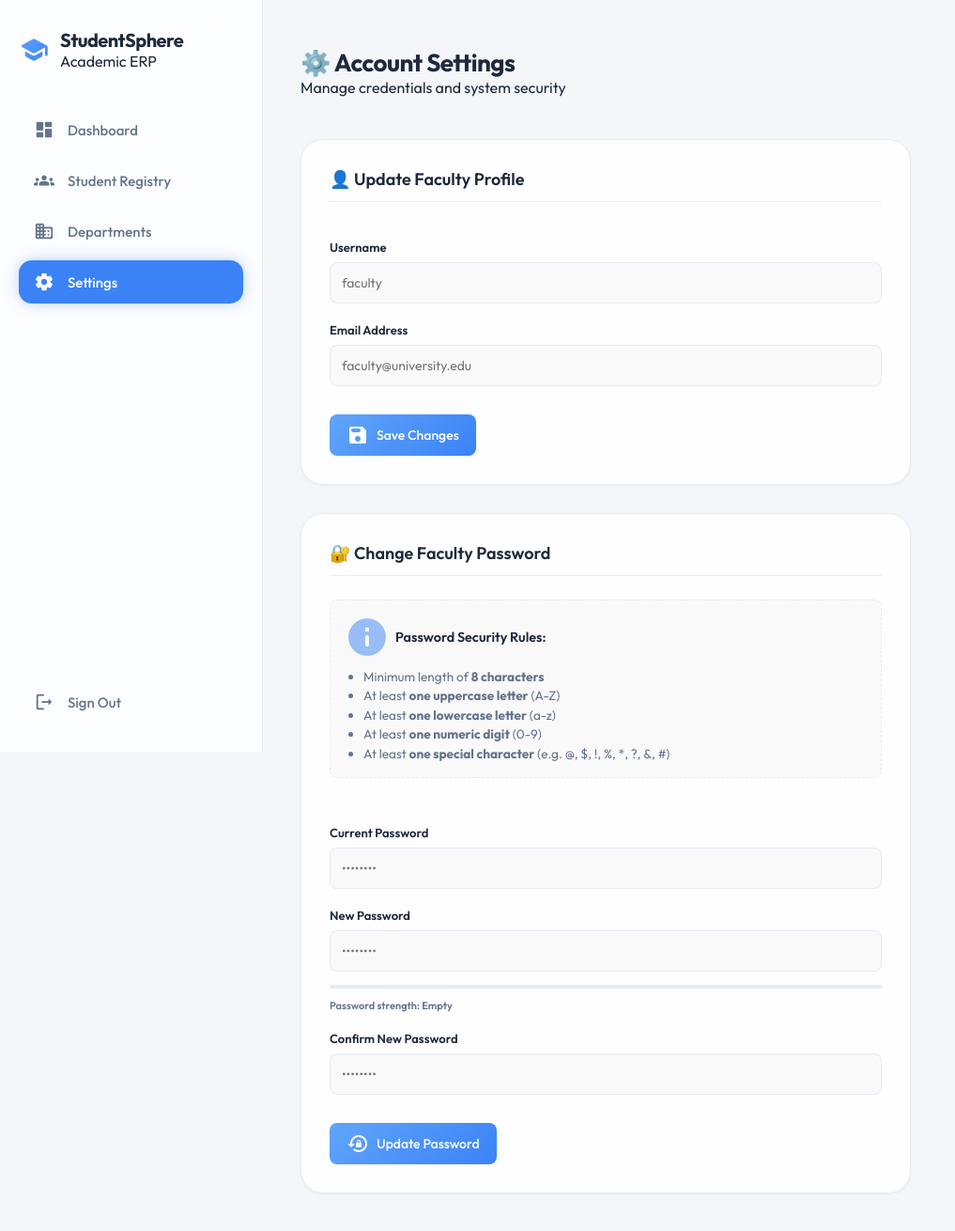
After one commit to saigautam3/Student-Management-System, a Flask app: template templates/settings.html in a window 1280 px wide. The commit adds this page. Shown: the whole page at 94% size, without its empty margins (0-1017 px from the left). Run offline with Flask 3, Linux system fonts and the light colour scheme; the template is opened without the code that fills it, so the values that code supplies are empty.

Commit message:
Did some major changes

```diff
--- a/app.py
+++ b/app.py
@@ -54,7 +54,7 @@ def login():
                 'id': user_record[0],
                 'username': user_record[1]
             }
-            log_activity("Admin Login", f"User '{username}' logged in successfully.")
+            log_activity("Faculty Login", f"User '{username}' logged in successfully.")
             flash("Welcome back! Logged in successfully.", "success")
             return redirect(url_for('home'))
         else:
@@ -68,7 +68,7 @@ def logout():
     if 'user' in session:
         username = session['user']['username']
         session.pop('user', None)
-        log_activity("Admin Logout", f"User '{username}' logged out.")
+        log_activity("Faculty Logout", f"User '{username}' logged out.")
         flash("You have been logged out.", "info")
     return redirect(url_for('login'))
 
@@ -560,6 +560,122 @@ def delete_department(id):
     return redirect(url_for('departments_dashboard'))
 
 # ==========================================
+# ACCOUNT SETTINGS
+# ==========================================
+import re
+
+def is_secure_password(password):
+    if len(password) < 8:
+        return False, "Password must be at least 8 characters long."
+    if not re.search(r"[a-z]", password):
+        return False, "Password must contain at least one lowercase letter."
+    if not re.search(r"[A-Z]", password):
+        return False, "Password must contain at least one uppercase letter."
+    if not re.search(r"\d", password):
+        return False, "Password must contain at least one digit."
+    if not re.search(r"[@$!%*?&#]", password):
+        return False, "Password must contain at least one special character (@$!%*?&#)."
+    return True, ""
+
+def is_secure_username(username):
+    if len(username) < 3:
+        return False, "Username must be at least 3 characters long."
+    if not re.match(r"^[a-zA-Z0-9_\-]+$", username):
+        return False, "Username can only contain alphanumeric characters, underscores, and hyphens."
+    return True, ""
+
+@app.route("/settings")
+@login_required
+def settings_page():
+    username = session['user']['username']
+    conn = get_connection()
+    cur = conn.cursor()
+    cur.execute("SELECT username, email FROM users WHERE username = %s", (username,))
+    user_info = cur.fetchone()
+    cur.close()
+    conn.close()
+    return render_template("settings.html", user_info=user_info)
+
+@app.route("/settings/update-profile", methods=["POST"])
+@login_required
+def update_profile():
+    new_username = request.form["username"].strip()
+    new_email = request.form.get("email", "").strip()
+
+    # Validate username
+    is_valid, error_msg = is_secure_username(new_username)
+    if not is_valid:
+        flash(error_msg, "danger")
+        return redirect(url_for('settings_page'))
+
+    current_id = session['user']['id']
+
+    conn = get_connection()
+    cur = conn.cursor()
+
+    # Check duplicate username
+    cur.execute("SELECT COUNT(*) FROM users WHERE username = %s AND id != %s", (new_username, current_id))
+    if cur.fetchone()[0] > 0:
+        cur.close()
+        conn.close()
+        flash(f"Username '{new_username}' is already taken.", "danger")
+        return redirect(url_for('settings_page'))
+
+    # Update
+    cur.execute("UPDATE users SET username = %s, email = %s WHERE id = %s", (new_username, new_email, current_id))
+    conn.commit()
+    cur.close()
+    conn.close()
+
+    # Update session
+    session['user']['username'] = new_username
+
+    log_activity("Faculty Profile Updated", f"User ID {current_id} changed username to '{new_username}'.")
+    flash("Profile updated successfully!", "success")
+    return redirect(url_for('settings_page'))
+
+@app.route("/settings/change-password", methods=["POST"])
+@login_required
+def change_password():
+    current_password = request.form["current_password"].strip()
+    new_password = request.form["new_password"].strip()
+    confirm_password = request.form["confirm_password"].strip()
+
+    if new_password != confirm_password:
+        flash("New passwords do not match.", "danger")
+        return redirect(url_for('settings_page'))
+
+    # Validate secure password rules
+    is_valid, error_msg = is_secure_password(new_password)
+    if not is_valid:
+        flash(error_msg, "danger")
+        return redirect(url_for('settings_page'))
+
+    username = session['user']['username']
+
+    conn = get_connection()
+    cur = conn.cursor()
+    cur.execute("SELECT password_hash FROM users WHERE username = %s", (username,))
+    record = cur.fetchone()
+
+    if not record or not check_password_hash(record[0], current_password):
+        cur.close()
+        conn.close()
+        flash("Incorrect current password.", "danger")
+        return redirect(url_for('settings_page'))
+
+    # Update to new password
+    new_password_hash = generate_password_hash(new_password)
+    cur.execute("UPDATE users SET password_hash = %s WHERE username = %s", (new_password_hash, username))
+    conn.commit()
+    cur.close()
+    conn.close()
+
+    log_activity("Password Changed", f"User '{username}' changed their password.")
+    flash("Password updated successfully!", "success")
+    return redirect(url_for('settings_page'))
+
+# ==========================================
 # MAIN
 # ==========================================
 if __name__ == "__main__":
--- a/static/style.css
+++ b/static/style.css
@@ -329,7 +329,7 @@ body {
 
 .input-icon-wrapper input {
     width: 100%;
-    padding: 14px 16px 14px 46px;
+    padding: 14px 16px 14px 46px !important;
     border-radius: var(--radius-md);
     border: 1px solid var(--border-color);
     background: rgba(255, 255, 255, 0.05);
@@ -528,7 +528,7 @@ body {
 }
 
 .filter-input-wrapper input {
-    padding-left: 36px;
+    padding-left: 36px !important;
 }
 
 .filter-group input, .filter-group select {
--- a/templates/departments.html
+++ b/templates/departments.html
@@ -52,6 +52,10 @@
                 <a href="/departments" class="menu-item active">
                     <span class="material-icons-round">domain</span>
                     <span>Departments</span>
+                </a>
+                <a href="/settings" class="menu-item" id="menu-settings">
+                    <span class="material-icons-round">settings</span>
+                    <span>Settings</span>
                 </a>
                 <a href="/logout" class="menu-item logout-item">
                     <span class="material-icons-round">logout</span>
--- a/templates/index.html
+++ b/templates/index.html
@@ -64,6 +64,10 @@
                 <a href="/departments" class="menu-item">
                     <span class="material-icons-round">domain</span>
                     <span>Departments</span>
+                </a>
+                <a href="/settings" class="menu-item" id="menu-settings">
+                    <span class="material-icons-round">settings</span>
+                    <span>Settings</span>
                 </a>
                 <a href="/logout" class="menu-item logout-item">
                     <span class="material-icons-round">logout</span>
--- a/templates/profile.html
+++ b/templates/profile.html
@@ -33,6 +33,10 @@
                 <a href="/departments" class="menu-item">
                     <span class="material-icons-round">domain</span>
                     <span>Departments</span>
+                </a>
+                <a href="/settings" class="menu-item" id="menu-settings">
+                    <span class="material-icons-round">settings</span>
+                    <span>Settings</span>
                 </a>
                 <a href="/logout" class="menu-item logout-item">
                     <span class="material-icons-round">logout</span>
--- /dev/null
+++ b/templates/settings.html
@@ -0,0 +1,271 @@
+<!DOCTYPE html>
+<html lang="en">
+<head>
+    <meta charset="UTF-8">
+    <meta name="viewport" content="width=device-width, initial-scale=1.0">
+    <title>Account Settings | StudentSphere</title>
+    <link href="https://fonts.googleapis.com/css2?family=Outfit:wght@300;400;500;600;700&display=swap" rel="stylesheet">
+    <link href="https://fonts.googleapis.com/icon?family=Material+Icons+Round" rel="stylesheet">
+    <link rel="stylesheet" href="{{ url_for('static', filename='style.css') }}">
+</head>
+<body class="light-theme">
+
+    <!-- Toast Notifications -->
+    <div class="toast-container" id="toastContainer">
+        {% with messages = get_flashed_messages(with_categories=true) %}
+            {% if messages %}
+                {% for category, message in messages %}
+                    <div class="toast {{ category }}">
+                        <span class="material-icons-round">
+                            {% if category == 'success' %}check_circle
+                            {% elif category == 'info' %}info
+                            {% else %}error{% endif %}
+                        </span>
+                        <div class="toast-content">{{ message }}</div>
+                        <button class="toast-close" onclick="this.parentElement.remove()">&times;</button>
+                    </div>
+                {% endfor %}
+            {% endif %}
+        {% endwith %}
+    </div>
+
+    <div class="app-layout">
+        <!-- Sidebar Navigation -->
+        <aside class="sidebar">
+            <div class="brand">
+                <span class="material-icons-round brand-logo">school</span>
+                <div>
+                    <h1>StudentSphere</h1>
+                    <p class="subtitle">Academic ERP</p>
+                </div>
+            </div>
+
+            <nav class="sidebar-menu">
+                <a href="/" class="menu-item">
+                    <span class="material-icons-round">dashboard</span>
+                    <span>Dashboard</span>
+                </a>
+                <a href="/#registry-section" class="menu-item">
+                    <span class="material-icons-round">groups</span>
+                    <span>Student Registry</span>
+                </a>
+                <a href="/departments" class="menu-item">
+                    <span class="material-icons-round">domain</span>
+                    <span>Departments</span>
+                </a>
+                <a href="/settings" class="menu-item active" id="menu-settings">
+                    <span class="material-icons-round">settings</span>
+                    <span>Settings</span>
+                </a>
+                <a href="/logout" class="menu-item logout-item">
+                    <span class="material-icons-round">logout</span>
+                    <span>Sign Out</span>
+                </a>
+            </nav>
+        </aside>
+
+        <!-- Main Content Area -->
+        <main class="main-content">
+            <header class="navbar">
+                <div class="navbar-title">
+                    <h2>⚙️ Account Settings</h2>
+                    <p class="subtitle">Manage credentials and system security</p>
+                </div>
+            </header>
+
+            <div class="profile-grid" style="display: flex; flex-direction: column; gap: 30px;">
+                <!-- Update Profile Form Card -->
+                <div class="profile-card details-card" style="width: 100%; max-width: 650px;">
+                    <h3>👤 Update Faculty Profile</h3>
+
+                    <form id="updateProfileForm" action="/settings/update-profile" method="POST" style="display: flex; flex-direction: column; gap: 20px; margin-top: 15px;">
+                        <div class="form-group">
+                            <label for="profileUsername">Username</label>
+                            <input type="text" id="profileUsername" name="username" value="{{ user_info[0] if user_info else '' }}" required placeholder="faculty">
+                        </div>
+
+                        <div class="form-group">
+                            <label for="profileEmail">Email Address</label>
+                            <input type="email" id="profileEmail" name="email" value="{{ user_info[1] if user_info else '' }}" required placeholder="faculty@university.edu">
+                        </div>
+
+                        <div class="modal-actions" style="border-top: none; padding-top: 0; margin-top: 10px; justify-content: flex-start;">
+                            <button type="submit" class="primary-btn">
+                                <span class="material-icons-round">save</span>
+                                <span>Save Changes</span>
+                            </button>
+                        </div>
+                    </form>
+                </div>
+
+                <!-- Change Password Form Card -->
+                <div class="profile-card details-card" style="width: 100%; max-width: 650px;">
+                    <h3>🔐 Change Faculty Password</h3>
+
+                    <!-- Password Security Rules Guide -->
+                    <div class="empty-state" style="padding: 15px; background: rgba(0,0,0,0.02); border: 1px dashed var(--border-color); border-radius: var(--radius-sm); align-items: flex-start; text-align: left; gap: 8px; margin-bottom: 10px;">
+                        <h4 style="font-size: 0.9rem; font-weight: 600; display: flex; align-items: center; gap: 6px;">
+                            <span class="material-icons-round" style="font-size: 18px; color: var(--primary);">info</span>
+                            Password Security Rules:
+                        </h4>
+                        <ul style="font-size: 0.85rem; padding-left: 20px; color: var(--text-muted); line-height: 1.5;">
+                            <li>Minimum length of <strong>8 characters</strong></li>
+                            <li>At least <strong>one uppercase letter</strong> (A-Z)</li>
+                            <li>At least <strong>one lowercase letter</strong> (a-z)</li>
+                            <li>At least <strong>one numeric digit</strong> (0-9)</li>
+                            <li>At least <strong>one special character</strong> (e.g. @, $, !, %, *, ?, &, #)</li>
+                        </ul>
+                    </div>
+
+                    <form id="changePasswordForm" action="/settings/change-password" method="POST" onsubmit="return validatePasswords(event)" style="display: flex; flex-direction: column; gap: 20px; margin-top: 15px;">
+                        <div class="form-group">
+                            <label for="current_password">Current Password</label>
+                            <input type="password" id="current_password" name="current_password" required placeholder="••••••••">
+                        </div>
+
+                        <div class="form-group">
+                            <label for="new_password">New Password</label>
+                            <input type="password" id="new_password" name="new_password" required placeholder="••••••••" oninput="checkStrength()">
+                            <!-- Real-time Strength Meter -->
+                            <div id="strength-meter" style="height: 4px; background: var(--border-color); margin-top: 6px; border-radius: var(--radius-full); width: 100%; overflow: hidden;">
+                                <div id="strength-bar" style="height: 100%; width: 0%; transition: width 0.3s ease, background-color 0.3s ease;"></div>
+                            </div>
+                            <span id="strength-label" style="font-size: 11px; font-weight: 600; color: var(--text-muted); margin-top: 3px;">Password strength: Empty</span>
+                        </div>
+
+                        <div class="form-group">
+                            <label for="confirm_password">Confirm New Password</label>
+                            <input type="password" id="confirm_password" name="confirm_password" required placeholder="••••••••">
+                        </div>
+
+                        <div class="modal-actions" style="border-top: none; padding-top: 0; margin-top: 10px; justify-content: flex-start;">
+                            <button type="submit" class="primary-btn">
+                                <span class="material-icons-round">lock_reset</span>
+                                <span>Update Password</span>
+                            </button>
+                        </div>
+                    </form>
+                </div>
+            </div>
+        </main>
+    </div>
+
+    <script>
+        const storedTheme = localStorage.getItem('theme') || 'light';
+        if (storedTheme === 'dark') {
+            document.body.classList.add('dark-theme');
+            document.body.classList.remove('light-theme');
+        }
+
+        // Live strength indicator
+        function checkStrength() {
+            const val = document.getElementById("new_password").value;
+            const bar = document.getElementById("strength-bar");
+            const label = document.getElementById("strength-label");
+
+            let score = 0;
+            if (val.length >= 8) score++;
+            if (/[A-Z]/.test(val)) score++;
+            if (/[a-z]/.test(val)) score++;
+            if (/[0-9]/.test(val)) score++;
+            if (/[@$!%*?&#]/.test(val)) score++;
+
+            let percent = (score / 5) * 100;
+            bar.style.width = percent + "%";
+
+            if (score === 0) {
+                bar.style.backgroundColor = "transparent";
+                label.textContent = "Password strength: Empty";
+                label.style.color = "var(--text-muted)";
+            } else if (score <= 2) {
+                bar.style.backgroundColor = "var(--danger)";
+                label.textContent = "Password strength: Weak";
+                label.style.color = "var(--danger)";
+            } else if (score <= 4) {
+                bar.style.backgroundColor = "var(--warning)";
+                label.textContent = "Password strength: Moderate";
+                label.style.color = "var(--warning)";
+            } else {
+                bar.style.backgroundColor = "var(--success)";
+                label.textContent = "Password strength: Strong & Secure";
+                label.style.color = "var(--success)";
+            }
+        }
+
+        // Client-side validations
+        function validatePasswords(e) {
+            const newPassword = document.getElementById("new_password").value.trim();
+            const confirmPassword = document.getElementById("confirm_password").value.trim();
+
+            if (newPassword !== confirmPassword) {
+                e.preventDefault();
+                showToast("Passwords do not match.", "danger");
+                return false;
+            }
+
+            // Strong criteria check
+            if (newPassword.length < 8) {
+                e.preventDefault();
+                showToast("Password must be at least 8 characters long.", "danger");
+                return false;
+            }
+            if (!/[A-Z]/.test(newPassword)) {
+                e.preventDefault();
+                showToast("Password must contain at least one uppercase letter.", "danger");
+                return false;
+            }
+            if (!/[a-z]/.test(newPassword)) {
+                e.preventDefault();
+                showToast("Password must contain at least one lowercase letter.", "danger");
+                return false;
+            }
+            if (!/[0-9]/.test(newPassword)) {
+                e.preventDefault();
+                showToast("Password must contain at least one number.", "danger");
+                return false;
+            }
+            if (!/[@$!%*?&#]/.test(newPassword)) {
+                e.preventDefault();
+                showToast("Password must contain at least one special character.", "danger");
+                return false;
+            }
+
+            return true;
+        }
+
+        function showToast(message, category) {
+            const container = document.getElementById("toastContainer");
+            if (!container) return;
+
+            const toast = document.createElement("div");
+            toast.className = `toast ${category}`;
+            toast.innerHTML = `
+                <span class="material-icons-round">
+                    ${category === 'success' ? 'check_circle' : (category === 'info' ? 'info' : 'error')}
+                </span>
+                <div class="toast-content">${message}</div>
+                <button class="toast-close" onclick="this.parentElement.remove()">&times;</button>
+            `;
+            container.appendChild(toast);
+
+            setTimeout(() => {
+                toast.style.opacity = "0";
+                toast.style.transform = "translateX(50px)";
+                toast.style.transition = "opacity 0.4s ease, transform 0.4s ease";
+                setTimeout(() => toast.remove(), 400);
+            }, 4000);
+        }
+
+        // Auto-dismiss toast notifications
+        setTimeout(() => {
+            const toasts = document.querySelectorAll(".toast");
+            toasts.forEach(toast => {
+                toast.style.opacity = "0";
+                toast.style.transform = "translateX(50px)";
+                toast.style.transition = "opacity 0.4s ease, transform 0.4s ease";
+                setTimeout(() => toast.remove(), 400);
+            });
+        }, 4000);
+    </script>
+</body>
+</html>
```
Also changed, not shown: migrate_dashboard.py (+6 -6 lines).
